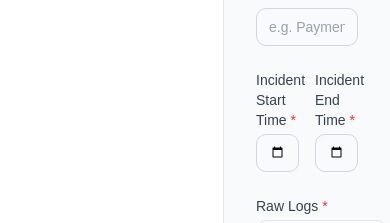
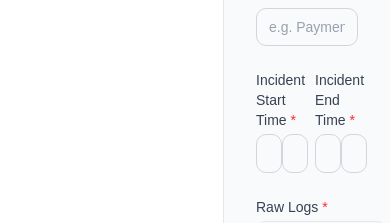
Before and after one commit to Abhinav5665/postmortem-generator, a React (Vite) app in the folder client/: page /incidents/new in a window 390 px wide. Shown: the part 300-523 px from the top of the page. Built offline with nearby package versions, Linux system fonts and the light colour scheme.

Commit message:
added export pdf option, made the ui better by removing the scroolbar and made the ui responsive

```diff
--- a/client/src/index.css
+++ b/client/src/index.css
@@ -4,6 +4,37 @@
 @import "@fontsource-variable/geist";
 
 @custom-variant dark (&:is(.dark *));
+
+* {
+  scrollbar-width: none;
+}
+
+*::-webkit-scrollbar {
+  display: none;
+}
+
+
+@media print {
+  @page {
+    margin: 1.5cm;
+    size: A4;
+  }
+
+  aside { display: none !important; }
+  .no-print { display: none !important; }
+  body { background: white; }
+  main { overflow: visible; }
+
+  .bg-white {
+    page-break-inside: avoid;
+    break-inside: avoid;
+  }
+
+  .space-y-3 > div {
+    page-break-inside: avoid;
+    break-inside: avoid;
+  }
+}
 
 @theme inline {
     --font-heading: var(--font-sans);
--- a/client/src/pages/NewIncident.tsx
+++ b/client/src/pages/NewIncident.tsx
@@ -78,7 +78,7 @@ console.log('endTime:', new Date(form.endTime).toISOString())
   }
 
   return (
-    <div className="p-8 max-w-4xl w-full">
+    <div className="p-8 w-full">
       {/* Header */}
       <div className="mb-8">
         <h1 className="text-2xl font-bold text-gray-900">Create New Incident</h1>
@@ -109,28 +109,57 @@ console.log('endTime:', new Date(form.endTime).toISOString())
     <label className="block text-sm font-medium text-gray-700 mb-1">
       Incident Start Time <span className="text-red-500">*</span>
     </label>
+    <div className="grid grid-cols-2 gap-2">
       <input
-              type="datetime-local"
-              name="startTime"
-              value={form.startTime}
-              onChange={handleChange}
-              className="w-full border border-gray-300 rounded-lg px-3 py-2 text-sm text-gray-900 focus:outline-none focus:ring-2 focus:ring-indigo-500 focus:border-transparent"
+        type="date"
+        name="startDate"
+        value={form.startTime.split('T')[0] || ''}
+        onChange={e => setForm(prev => ({
+          ...prev,
+          startTime: `${e.target.value}T${prev.startTime.split('T')[1] || '00:00'}`
+        }))}
+        className="w-full border border-gray-300 rounded-lg px-3 py-2 text-sm text-gray-900 focus:outline-none focus:ring-2 focus:ring-indigo-500"
       />
+      <input
+        type="time"
+        name="startTimeOnly"
+        value={form.startTime.split('T')[1] || ''}
+        onChange={e => setForm(prev => ({
+          ...prev,
+          startTime: `${prev.startTime.split('T')[0] || ''}T${e.target.value}`
+        }))}
+        className="w-full border border-gray-300 rounded-lg px-3 py-2 text-sm text-gray-900 focus:outline-none focus:ring-2 focus:ring-indigo-500"
+      />
+    </div>
   </div>
   <div>
     <label className="block text-sm font-medium text-gray-700 mb-1">
       Incident End Time <span className="text-red-500">*</span>
     </label>
+    <div className="grid grid-cols-2 gap-2">
       <input
-              type="datetime-local"
-              name="endTime"
-              value={form.endTime}
-              onChange={handleChange}
-              className="w-full border border-gray-300 rounded-lg px-3 py-2 text-sm text-gray-900 focus:outline-none focus:ring-2 focus:ring-indigo-500 focus:border-transparent"
+        type="date"
+        name="endDate"
+        value={form.endTime.split('T')[0] || ''}
+        onChange={e => setForm(prev => ({
+          ...prev,
+          endTime: `${e.target.value}T${prev.endTime.split('T')[1] || '00:00'}`
+        }))}
+        className="w-full border border-gray-300 rounded-lg px-3 py-2 text-sm text-gray-900 focus:outline-none focus:ring-2 focus:ring-indigo-500"
+      />
+      <input
+        type="time"
+        name="endTimeOnly"
+        value={form.endTime.split('T')[1] || ''}
+        onChange={e => setForm(prev => ({
+          ...prev,
+          endTime: `${prev.endTime.split('T')[0] || ''}T${e.target.value}`
+        }))}
+        className="w-full border border-gray-300 rounded-lg px-3 py-2 text-sm text-gray-900 focus:outline-none focus:ring-2 focus:ring-indigo-500"
       />
     </div>
   </div>
-
+</div>
         {/* Raw Logs */}
         <div>
           <label className="block text-sm font-medium text-gray-700 mb-1">
--- a/client/src/pages/Postmortem.tsx
+++ b/client/src/pages/Postmortem.tsx
@@ -112,12 +112,22 @@ export default function Postmortem() {
 <div className="flex items-center justify-between mb-8">
   <button
     onClick={() => navigate('/dashboard')}
-          className="flex items-center gap-1 text-sm text-gray-500 hover:text-gray-900 transition-colors"
+    className="no-print flex items-center gap-1 text-sm text-gray-500 hover:text-gray-900 transition-colors"
   >
     <svg className="w-4 h-4" fill="none" stroke="currentColor" viewBox="0 0 24 24">
       <path strokeLinecap="round" strokeLinejoin="round" strokeWidth={2} d="M15 19l-7-7 7-7" />
     </svg>
     Back to Dashboard
+  </button>
+
+  <button
+    onClick={() => window.print()}
+    className="no-print flex items-center gap-2 border border-gray-300 hover:bg-gray-50 text-gray-700 text-sm font-medium px-4 py-2 rounded-lg transition-colors"
+  >
+    <svg className="w-4 h-4" fill="none" stroke="currentColor" viewBox="0 0 24 24">
+      <path strokeLinecap="round" strokeLinejoin="round" strokeWidth={2} d="M12 10v6m0 0l-3-3m3 3l3-3m2 8H7a2 2 0 01-2-2V5a2 2 0 012-2h5.586a1 1 0 01.707.293l5.414 5.414a1 1 0 01.293.707V19a2 2 0 01-2 2z" />
+    </svg>
+    Export PDF
   </button>
 </div>
 
@@ -139,7 +149,7 @@ export default function Postmortem() {
             onClick={() => statusMutation.mutate(
               incident.status === 'OPEN' ? 'RESOLVED' : 'OPEN'
             )}
-            className={`px-2 py-0.5 rounded text-xs font-medium border transition-colors ${
+            className={`no-print px-2 py-0.5 rounded text-xs font-medium border transition-colors ${
               incident.status === 'RESOLVED'
                 ? 'bg-green-100 text-green-700 border-green-200 hover:bg-green-200'
                 : 'bg-gray-100 text-gray-600 border-gray-200 hover:bg-gray-200'
@@ -209,7 +219,7 @@ export default function Postmortem() {
             {editingField !== key && (
               <button
                 onClick={() => startEdit(key, postmortem[key as keyof typeof postmortem] as string)}
-                className="text-xs text-indigo-600 hover:text-indigo-800"
+                className="no-print text-xs text-indigo-600 hover:text-indigo-800"
               >
                 Edit
               </button>
@@ -226,13 +236,13 @@ export default function Postmortem() {
               <div className="flex gap-2 mt-2">
                 <button
                   onClick={() => saveEdit(key)}
-                  className="text-xs bg-indigo-600 text-white px-3 py-1.5 rounded-md hover:bg-indigo-700"
+                  className="no-print text-xs bg-indigo-600 text-white px-3 py-1.5 rounded-md hover:bg-indigo-700"
                 >
                   Save
                 </button>
                 <button
                   onClick={cancelEdit}
-                  className="text-xs text-gray-500 px-3 py-1.5 rounded-md hover:bg-gray-100"
+                  className="no-print text-xs text-gray-500 px-3 py-1.5 rounded-md hover:bg-gray-100"
                 >
                   Cancel
                 </button>
```
Lines whose indentation alone changed are shown as unchanged.
